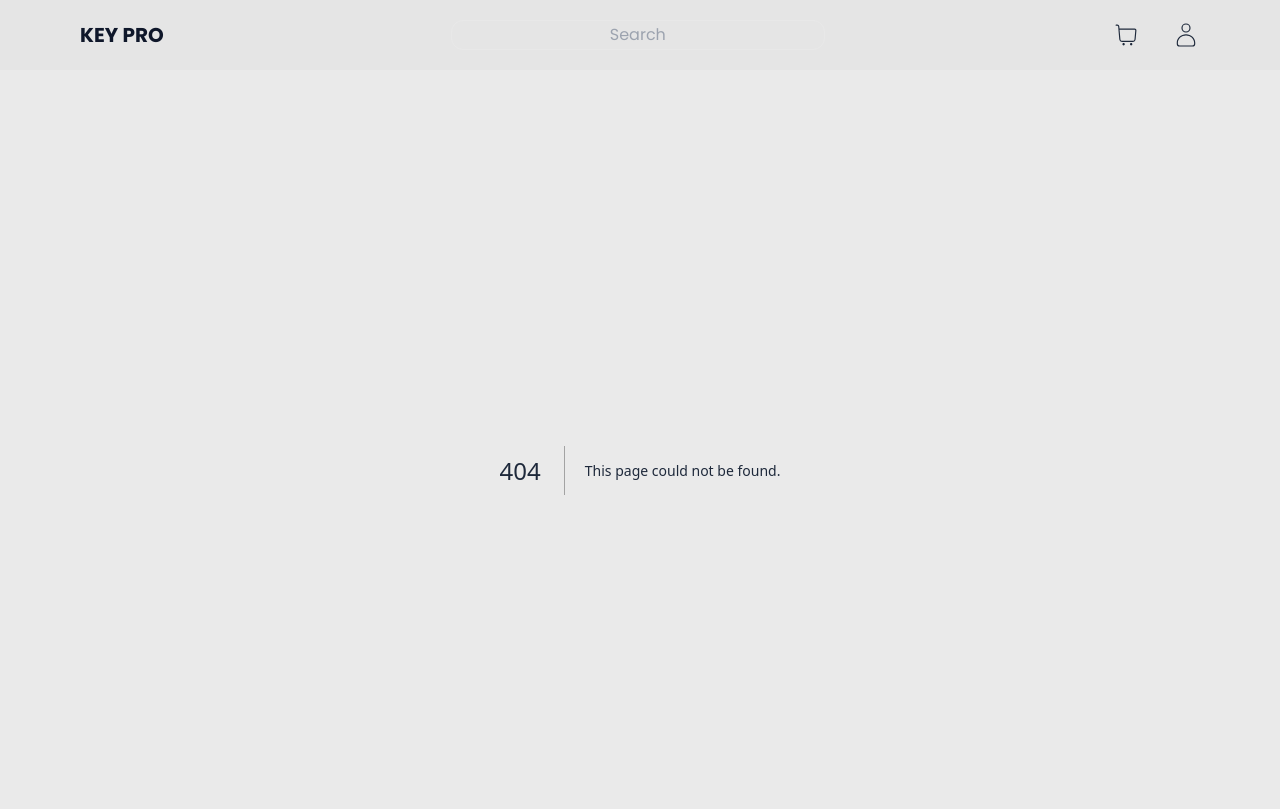
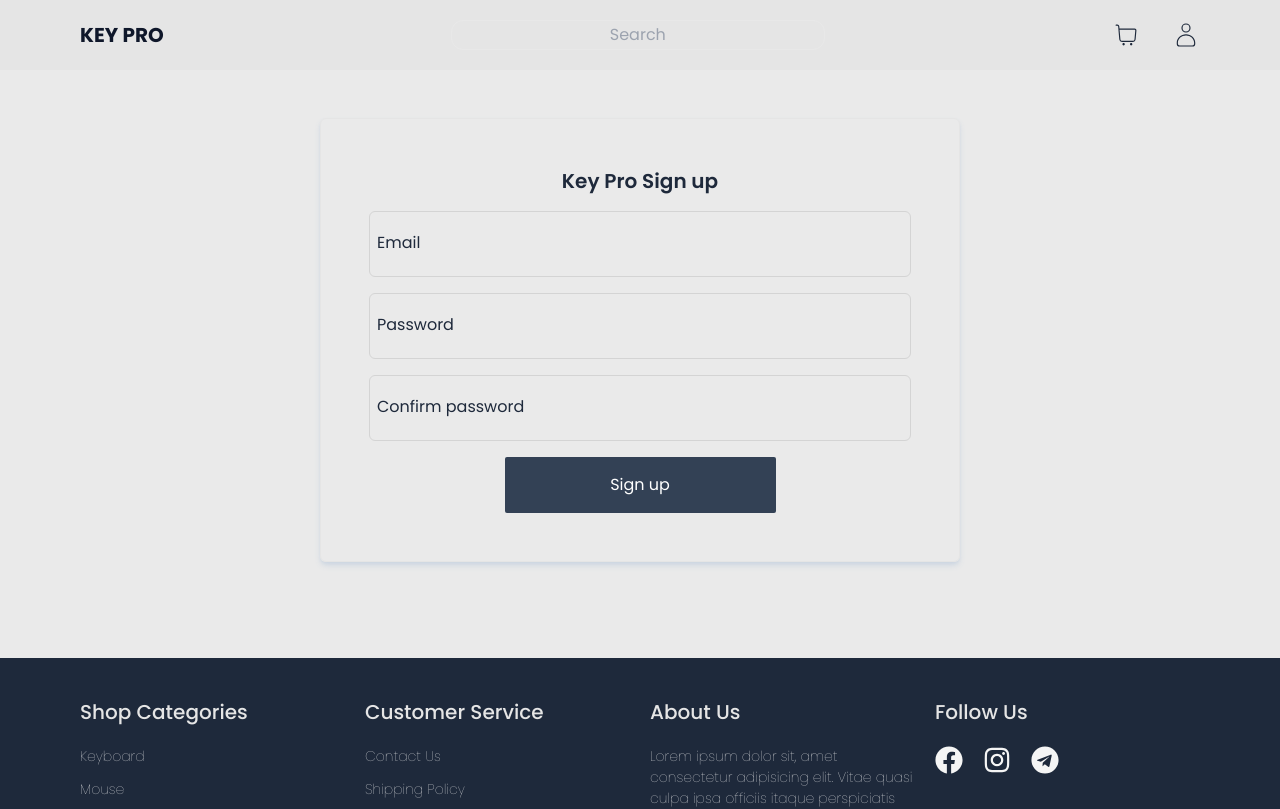
Before and after one commit to SimUnan/KeyPro2.0, a Next.js app: page /register in a window 1280 px wide. Before the commit this address had no page. Shown: the top 809 px of the page. Built offline with nearby package versions, Linux system fonts and the light colour scheme.

Commit message:
add register form with react-hook-form, add prisma schema for user

```diff
--- a/app/(auth)/login/page.tsx
+++ b/app/(auth)/login/page.tsx
@@ -1,15 +1,22 @@
+import FormWrap from "@/app/components/FormWrap";
 import Input from "@/app/components/input/Input";
 import React from "react";
 
 const page = () => {
   return (
-    <div className="w-full h-full flex items-center justify-center">
-      <div className="w-1/2 bg-neutral-200 bg-opacity-60 rounded-sm shadow-md p-4 mt-10 flex flex-col items-center justify-center gap-y-4">
-        <Input id={"1"} label="Username" disabled={false} required={true} />
-        <Input id={"2"} label="Password" type="password" disabled={false} required={true} />
-        <Input id={"3"} label="Confirm password" type="password" disabled={false} required={true} />
-      </div>
-    </div>
+    // <div className="w-full h-full flex items-center justify-center">
+    //   <div className="w-1/2 bg-neutral-200 bg-opacity-60 rounded-sm shadow-md p-4 mt-10 flex flex-col items-center justify-center gap-y-4">
+    //     <Input id={"1"} label="Username" disabled={false} required={true} />
+    //     <Input id={"2"} label="Password" type="password" disabled={false} required={true} />
+    //     <Input id={"3"} label="Confirm password" type="password" disabled={false} required={true} />
+    //   </div>
+    // </div>
+    <FormWrap>
+      <Input id={"1"} label="Username" disabled={false} required={true} />
+      <Input id={"2"} label="Password" type="password" disabled={false} required={true} />
+      <Input id={"3"} label="Confirm password" type="password" disabled={false} required={true} />
+
+    </FormWrap>
   );
 };
 
--- /dev/null
+++ b/app/(auth)/register/RegisterForm.tsx
@@ -0,0 +1,66 @@
+"use client"
+
+import React, { useState } from 'react'
+import {useForm, SubmitHandler, FieldValues, UseFormHandleSubmit} from 'react-hook-form'
+
+
+import Input from '@/app/components/input/Input'
+import Title from '@/app/components/Title'
+import PrimaryButton from '@/app/components/PrimaryButton'
+
+
+
+
+const RegisterForm = () => {
+
+    const [isLoading, setIsLoading] = useState(false)
+
+    const {register, handleSubmit, formState:{errors}} = useForm<FieldValues>({
+        defaultValues: {
+            email: "",
+            password: "",
+            confirm_password: "",
+        }
+    })
+
+    const onSubmit:SubmitHandler<FieldValues> = (data) => {
+        // setIsLoading(true);
+        console.log(data)
+    }
+
+  return (
+    <>
+        <Title title='Key Pro Sign up'/>
+        <Input
+            id='email'
+            label='Email'
+            type='email'
+            register={register}
+            disabled={isLoading}
+            errors={errors}
+            required
+        />
+        <Input
+            id='password'
+            label='Password'
+            type='password'
+            register={register}
+            disabled={isLoading}
+            errors={errors}
+            required
+        />
+        <Input
+            id='confirm_password'
+            label='Confirm password'
+            type='password'
+            register={register}
+            disabled={isLoading}
+            errors={errors}
+            required
+        />
+        <PrimaryButton type='button' label='Sign up' isLoading={isLoading} onClick={handleSubmit(onSubmit)}/>
+    </>
+    )
+}
+
+export default RegisterForm
--- /dev/null
+++ b/app/(auth)/register/page.tsx
@@ -0,0 +1,15 @@
+import FormWrap from '@/app/components/FormWrap'
+import React from 'react'
+import RegisterForm from './RegisterForm'
+
+const RegisterPage = () => {
+    return (
+        <div className='w-full h-full'>
+            <FormWrap>
+                <RegisterForm />
+            </FormWrap>
+        </div>
+    )
+}
+
+export default RegisterPage
--- /dev/null
+++ b/app/components/FormWrap.tsx
@@ -0,0 +1,13 @@
+import React from 'react'
+
+const FormWrap = ({children}: {children: React.ReactNode}) => {
+  return (
+    <div className='min-h-fit h-full flex items-center justify-center pt-12 pb-24'>
+        <div className='max-w-[640px] w-full border border-neutral-200 shadow-md shadow-slate-300 rounded-md p-4 md:p-8 lg:p-10 xl:p-12 flex flex-col items-center justify-center gap-4'>
+            {children}
+        </div>
+    </div>
+  )
+}
+
+export default FormWrap
--- /dev/null
+++ b/app/components/PrimaryButton.tsx
@@ -0,0 +1,21 @@
+import React, { ButtonHTMLAttributes, DetailedHTMLProps } from 'react'
+import { FieldValues, UseFormHandleSubmit } from 'react-hook-form';
+
+interface PrimaryButtonProps extends ButtonHTMLAttributes<HTMLButtonElement> {
+    isLoading: boolean;
+    label: string;
+    type: "button" | "submit" | "reset" | undefined;
+}
+
+const PrimaryButton = ({ isLoading, label, type, ...props }: PrimaryButtonProps) => {
+    return (
+        <button
+            type={type}
+            {...props}
+            className='w-1/2 bg-slate-700 text-white py-4 px-2 rounded-sm hover:border hover:border-slate-800 hover:bg-transparent hover:text-slate-800 transition-all ease-linear duration-150'>
+            <label>{isLoading ? <p>Loading</p> : <p>{label}</p>}</label>
+        </button>
+    )
+}
+
+export default PrimaryButton
--- /dev/null
+++ b/app/components/Title.tsx
@@ -0,0 +1,13 @@
+import React from 'react'
+
+interface TitleProps {
+    title: string;
+}
+
+const Title = ({title}: TitleProps) => {
+  return (
+    <h1 className='text-xl font-semibold'>{title}</h1>
+  )
+}
+
+export default Title
--- a/app/components/input/Input.tsx
+++ b/app/components/input/Input.tsx
@@ -28,13 +28,13 @@ const Input = ({
         disabled={disabled}
         {...(register && register(id, { required }))}
         placeholder=""
-        className={`w-full peer p-4 pt-6 font-light bg-transparent rounded-md border outline-none focus-within:border-neutral-500 transition-all ease-in-out duration-300 disabled:opacity-70 disabled:cursor-not-allowed ${
-          errors && errors[id] ? "border-rose-400" : "border-neutral-300"
-        }`}
+        className={`w-full peer p-4 pt-6 font-light bg-transparent rounded-md border outline-none focus-within:border-neutral-500 transition-all ease-in-out duration-300 disabled:opacity-70 disabled:cursor-not-allowed ${errors && errors[id] ? "border-rose-400" : "border-neutral-300"
+          } ${errors && errors[id] ? "focus:border-rose-400" : "focus:border-neutral-300"
+          }`}
       />
       <label
         htmlFor={id}
-        className="absolute origin[0] peer-placeholder-shown:scale-100 peer-placeholder-shown:opacity-100 opacity-75 peer-placeholder-shown:translate-y-0 cursor-text top-5 -translate-y-4 left-2 peer-focus:-translate-y-4 peer-focus:px-2 transition-all ease-in-out duration-300 peer-focus:scale-[80%] scale-[85%]"
+        className="absolute origin[0] peer-placeholder-shown:scale-100 peer-placeholder-shown:opacity-100 opacity-75 peer-placeholder-shown:translate-y-0 cursor-text top-5 -translate-y-0 left-2 peer-focus:-translate-y-4 peer-focus:px-2 peer-focus-within:px-10 transition-all ease-in-out duration-300 peer-focus:scale-[80%] scale-[85%]"
       >
         {label ? label : "Testing"}
       </label>
--- a/package.json
+++ b/package.json
@@ -9,8 +9,11 @@
     "lint": "next lint"
   },
   "dependencies": {
+    "@auth/prisma-adapter": "^2.4.2",
+    "@prisma/client": "^5.17.0",
     "axios": "^1.6.8",
     "next": "14.1.4",
+    "next-auth": "^4.24.7",
     "react": "^18",
     "react-dom": "^18",
     "react-hook-form": "^7.52.1",
@@ -25,6 +28,7 @@
     "eslint": "^8",
     "eslint-config-next": "14.1.4",
     "postcss": "^8",
+    "prisma": "^5.17.0",
     "tailwindcss": "^3.3.0",
     "typescript": "^5"
   }
```
Also changed, not shown: 2 other files (tests, documents, lock files or other folders).
